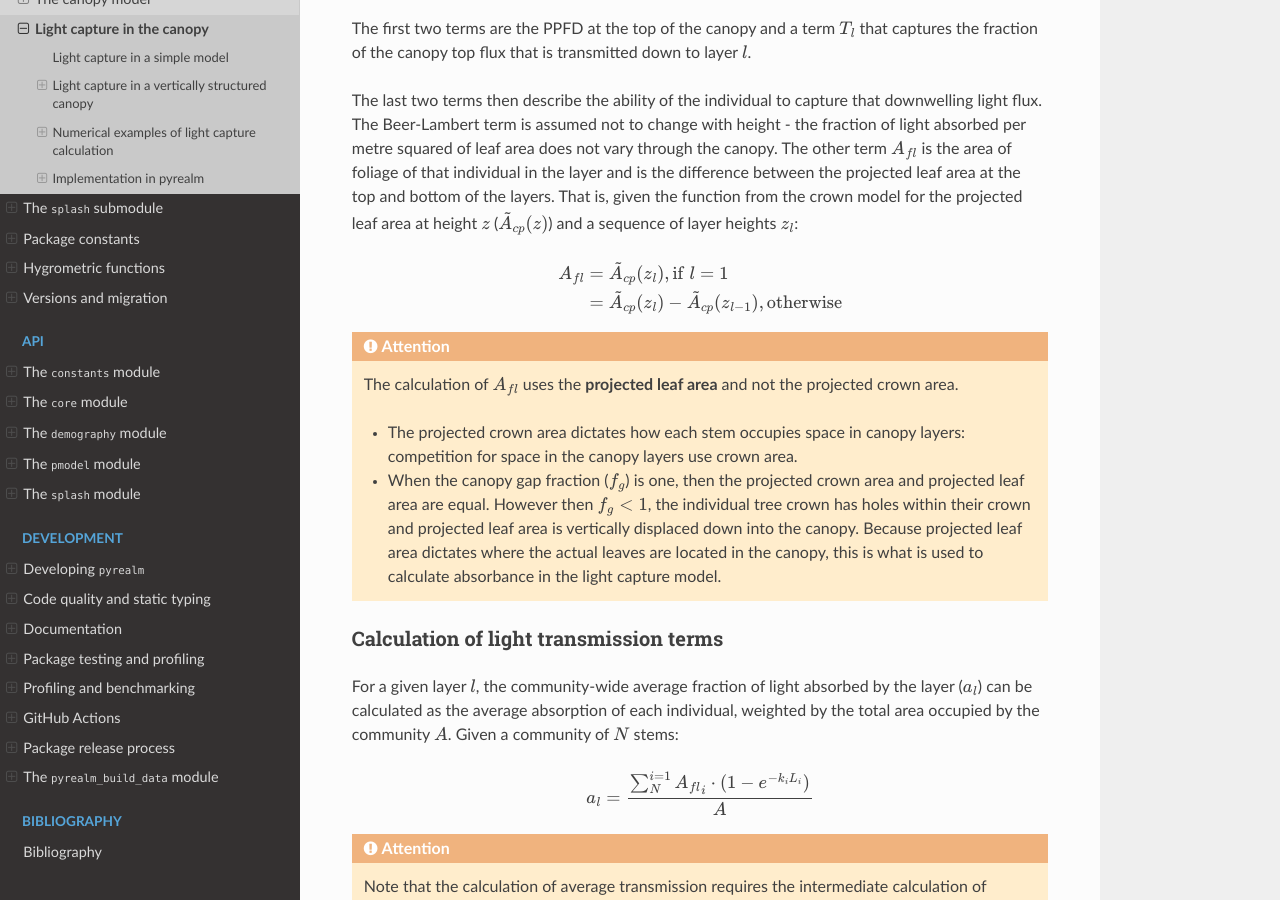
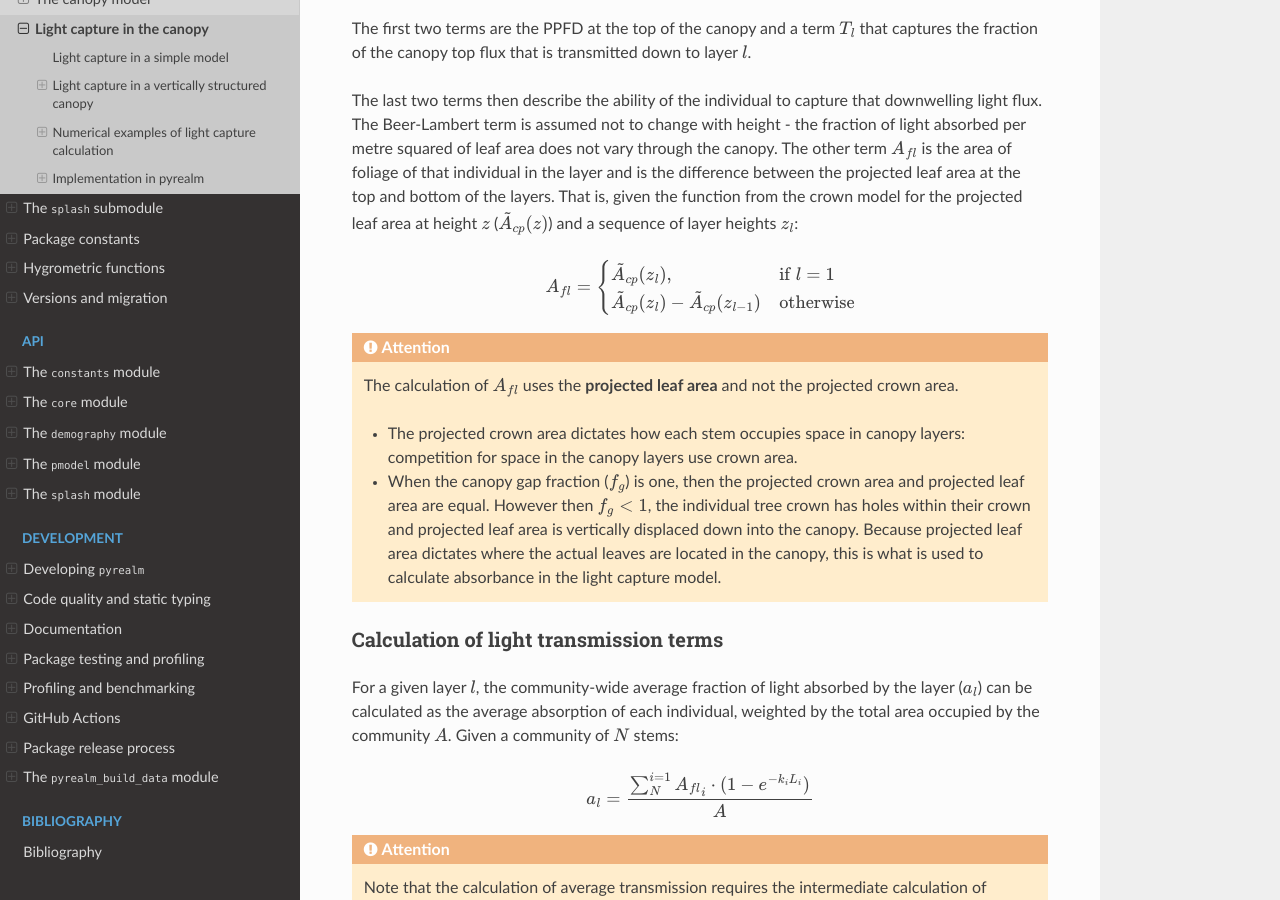
Before and after one commit to ImperialCollegeLondon/pyrealm, a Sphinx documentation site: the page built from docs/source/users/demography/light_capture.md, in a window 1280 px wide and 900 px high, scrolled down 1411 px. Built offline with Sphinx 7.4.7 and the Read the Docs theme 3.1.0, drawn with Linux system fonts in a browser that asks for light colours.

Commit message:
Using cases in A_fl equation

````diff
--- a/docs/source/users/demography/light_capture.md
+++ b/docs/source/users/demography/light_capture.md
@@ -100,10 +100,10 @@ layers. That is, given the function from the crown model for the projected leaf
 height $z$ ($\tilde{A}_{cp}(z)$) and a sequence of layer heights $z_l$:
 
 $$
-\begin{align}
-A_{fl} &= \tilde{A}_{cp}(z_l), \textrm{if} \; l=1 \\
-       &= \tilde{A}_{cp}(z_l) - \tilde{A}_{cp}(z_{l-1}), \textrm{otherwise}
-\end{align}
+A_{fl} =  \begin{cases}
+  \tilde{A}_{cp}(z_l), & \textrm{if } l=1 \\
+  \tilde{A}_{cp}(z_l) - \tilde{A}_{cp}(z_{l-1}) & \textrm{otherwise}
+\end{cases}
 $$
 
 ```{attention}
````
